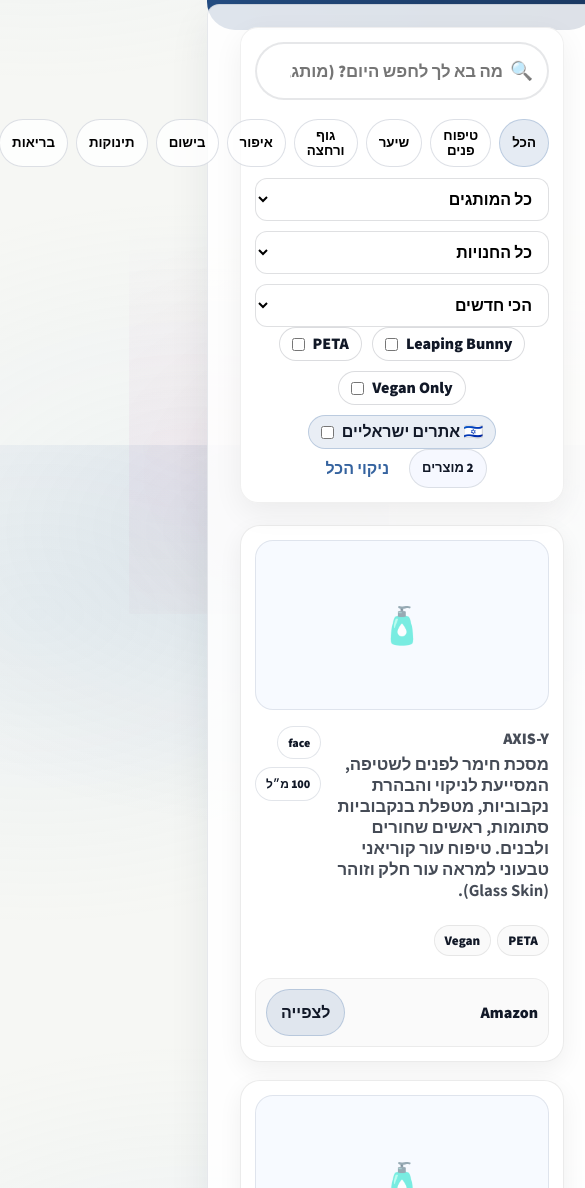
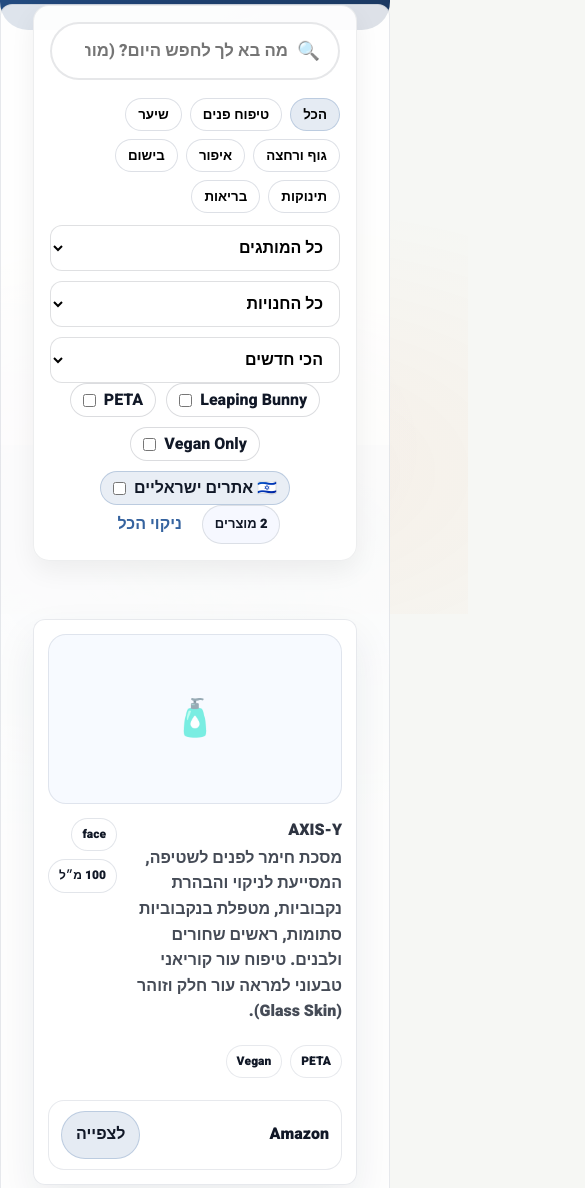
Before and after one commit to ChenGolz/kbwg, a plain HTML site: page products.html in a window 390 px wide. Shown: the part 399-1587 px from the top of the page, 585 px wide, since content can reach past the window. Drawn offline with Linux system fonts and the light colour scheme.

Commit message:
Update products.html

```diff
--- a/products.html
+++ b/products.html
@@ -1,108 +1,26 @@
 <!DOCTYPE html>
+
 <html dir="rtl" lang="he">
 <head>
 <meta charset="utf-8"/>
-  <meta name="viewport" content="width=device-width, initial-scale=1"/>
+<meta content="width=device-width, initial-scale=1" name="viewport"/>
 <title>חנות ומאגר מוצרים | Cruelty Free</title>
-  <meta name="description" content="קטלוג קניות ללא ניסויים בבעלי חיים עם סינון חכם וקישורי קנייה"/>
-  <link rel="preconnect" href="https://fonts.googleapis.com"/>
-  <link rel="preconnect" href="https://fonts.gstatic.com" crossorigin/>
-  <link href="https://fonts.googleapis.com/css2?family=Assistant:wght@300;400;600;700;800&display=swap" rel="stylesheet"/>
+<meta content="קטלוג קניות ללא ניסויים בבעלי חיים עם סינון חכם וקישורי קנייה" name="description"/>
+<link href="https://fonts.googleapis.com" rel="preconnect"/>
+<link crossorigin="" href="https://fonts.gstatic.com" rel="preconnect"/>
+<link href="https://fonts.googleapis.com/css2?family=Assistant:wght@300;400;600;700;800&amp;display=swap" rel="stylesheet"/><link href="https://fonts.googleapis.com/css2?family=Heebo:wght@300;400;600;700;800;900&amp;display=swap" rel="stylesheet"/>
 <link href="assets/css/styles.css" rel="stylesheet"/>
 <link href="assets/img/logo.png" rel="icon" type="image/png"/>
-<style>
-/* --- Products page polish (hero untouched) --- */
-.filter-panel .wrap{padding-top:22px;padding-bottom:28px}
-.toolbar-container{
-  position:sticky; top:84px; z-index:30;
-  background:rgba(255,255,255,.88);
-  backdrop-filter:saturate(140%) blur(10px);
-  border:1px solid rgba(0,0,0,.06);
-  border-radius:18px;
-  padding:14px;
-  box-shadow:0 10px 30px rgba(0,0,0,.06);
-}
-@media (max-width: 900px){
-  .toolbar-container{top:72px}
-}
-.search-wrapper{position:relative}
-.search-wrapper input[type="search"]{padding-inline-start:44px}
-.search-btn{
-  position:absolute; inset-inline-start:10px; top:50%;
-  transform:translateY(-50%);
-  border:0; background:transparent; cursor:pointer; opacity:.8;
-}
-.chips-scroll-container{scrollbar-width:thin}
-.chipsRow{gap:8px; flex-wrap:nowrap}
-.chipsRow .chip{border-radius:999px}
-
-.product-grid{margin-top:16px}
-.productCard{
-  display:flex; align-items:stretch; justify-content:space-between;
-  gap:16px;
-  padding:14px;
-  border:1px solid rgba(0,0,0,.08);
-  border-radius:20px;
-  background:#fff;
-  box-shadow:0 8px 24px rgba(0,0,0,.06);
-  transition:transform .15s ease, box-shadow .15s ease;
-}
-.productCard:hover{transform:translateY(-2px); box-shadow:0 14px 36px rgba(0,0,0,.09)}
-.pLeft{min-width:0; flex:1}
-.pBrand{font-weight:800; opacity:.88; margin-bottom:2px}
-.pName{font-weight:700; font-size:1.05rem; line-height:1.25; margin-bottom:8px}
-.tags{display:flex; flex-wrap:wrap; gap:6px; margin-top:6px}
-.tag{
-  display:inline-flex; align-items:center; gap:6px;
-  padding:4px 10px;
-  border-radius:999px;
-  border:1px solid rgba(0,0,0,.08);
-  background:rgba(0,0,0,.02);
-  font-size:.82rem;
-  white-space:nowrap;
-}
-.offerList{
-  display:flex; flex-direction:column; gap:10px;
-  min-width:260px;
-}
-.offer{
-  display:flex; align-items:center; justify-content:space-between;
-  gap:10px;
-  padding:10px;
-  border-radius:16px;
-  border:1px solid rgba(0,0,0,.06);
-  background:rgba(0,0,0,.02);
-}
-.offerStore{font-weight:900}
-.offerMeta{opacity:.8; font-size:.88rem}
-.offerEmpty{justify-content:center}
-
-.emptyState{
-  grid-column:1 / -1;
-  text-align:center;
-  padding:24px;
-  border:1px dashed rgba(0,0,0,.18);
-  border-radius:20px;
-  background:rgba(0,0,0,.02);
-}
-.emptyTitle{font-weight:900; font-size:1.15rem; margin-bottom:6px}
-.emptyText{opacity:.85; margin-bottom:12px}
-.emptyBtn{min-width:200px}
-@media (max-width: 720px){
-  .productCard{flex-direction:column}
-  .offerList{min-width:auto}
-}
-</style>
 </head>
 <body>
 <header class="siteHeader" id="siteHeader">
 <div class="wrap headerRow">
-    <a class="logo" href="index.html" aria-label="דף הבית">
-      <img class="logoImg" src="assets/img/logo.png" width="40" height="40" alt="Cruelty Free"/>
+<a aria-label="דף הבית" class="logo" href="index.html">
+<img alt="Cruelty Free" class="logoImg" height="40" src="assets/img/logo.png" width="40"/>
 <span class="logoText">Cruelty Free</span>
 <span class="logoTag">אתר עם חמלה</span>
 </a>
-    <nav class="nav" aria-label="ניווט ראשי">
+<nav aria-label="ניווט ראשי" class="nav">
 <a aria-current="page" class="active" href="products.html">מוצרים</a>
 <a class="" href="shopping-calendar.html">מבצעים</a>
 <a class="" href="israeli-brands.html">מותגים ישראליים</a>
@@ -115,8 +33,7 @@
 </header>
 <main id="main">
 <section class="hero product-hero heroSmall">
-        <img class="decorPhoto decorCL" src="assets/img/photos/dog-field.jpg" alt="" aria-hidden="true"/>
-
+<img alt="" aria-hidden="true" class="decorPhoto decorCL" src="assets/img/photos/dog-field.jpg"/>
 <div class="wrap heroInner">
 <div class="heroCopy center-text">
 <h1>הבחירה המוסרית שלך</h1>
@@ -129,16 +46,13 @@
 </div>
 </div>
 </section>
-
 <section class="panel filter-panel">
-  <div class="wrap">
-    <div class="toolbar-container">
+<div class="wrap"><div class="productsLayout"><aside aria-label="סינון" class="productsFilters"><div class="toolbar-container">
 <div class="search-wrapper">
-        <input id="q" type="search" autocomplete="off" aria-label="חיפוש מוצרים" placeholder="מה בא לך לחפש היום? (מותג, מוצר...)"/>
-        <button class="search-btn" type="button" aria-hidden="true">🔍</button>
+<input aria-label="חיפוש מוצרים" autocomplete="off" id="q" placeholder="מה בא לך לחפש היום? (מותג, מוצר...)" type="search"/>
+<button aria-hidden="true" class="search-btn" type="button">🔍</button>
 </div>
-
-      <div class="chips-scroll-container" aria-label="קטגוריות">
+<div aria-label="קטגוריות" class="chips-scroll-container">
 <div class="chipsRow">
 <button class="chip active" data-cat="all" type="button">הכל</button>
 <button class="chip" data-cat="face" type="button">טיפוח פנים</button>
@@ -150,7 +64,6 @@
 <button class="chip" data-cat="health" type="button">בריאות</button>
 </div>
 </div>
-
 <div class="filters-actions">
 <div class="select-group">
 <select class="select minimal" id="brandSelect"><option value="">כל המותגים</option></select>
@@ -161,37 +74,30 @@
 <option value="name-az">לפי שם מוצר</option>
 </select>
 </div>
-
-        <div class="toggles-row" aria-label="מסננים מהירים">
+<div aria-label="מסננים מהירים" class="toggles-row">
 <label class="check-pill"><input id="onlyLB" type="checkbox"/> Leaping Bunny</label>
 <label class="check-pill"><input id="onlyPeta" type="checkbox"/> PETA</label>
 <label class="check-pill"><input id="onlyVegan" type="checkbox"/> Vegan Only</label>
 <label class="check-pill highlight"><input id="onlyIsrael" type="checkbox"/> 🇮🇱 אתרים ישראליים</label>
 </div>
-
 <div class="status-bar">
-          <span id="liveCount" class="count-tag">0 מוצרים</span>
+<span class="count-tag" id="liveCount">0 מוצרים</span>
 <button class="btn-link" id="clearFilters" type="button">ניקוי הכל</button>
 </div>
 </div>
-    </div>
-
-    <div id="grid" class="product-grid" aria-label="רשימת מוצרים"></div>
-  </div>
+</div></aside><section aria-label="תוצאות" class="productsResults"><div class="emptyState" hidden="" id="emptyState">לא נמצאו תוצאות. נסי להסיר מסננים או לחפש מילה אחרת.</div><div aria-label="רשימת מוצרים" class="product-grid" id="grid"></div></section></div></div>
 </section>
 </main>
-
-<script defer src="assets/js/products-data.js"></script>
-<script defer src="assets/js/products.js"></script>
+<script defer="" src="assets/js/products-data.js"></script>
+<script defer="" src="assets/js/products.js"></script>
 <footer class="siteFooter">
 <div class="wrap">
-    <div class="footerQuotes" aria-label="ציטוטים">
+<div aria-label="ציטוטים" class="footerQuotes">
 <span class="quotePill">Kindness is my religion</span><span class="quotePill">Live and let live</span><span class="quotePill">Eat like you care</span><span class="quotePill">Compassion is the best fashion</span><span class="quotePill">Be kind to all kinds</span>
 </div>
 <p class="muted">© Cruelty Free · גילוי נאות: חלק מהקישורים הם קישורי שותפים (Affiliate) המאפשרים לקיום האתר</p>
 </div>
 </footer>
-
-<script defer src="assets/js/site.js"></script>
+<script defer="" src="assets/js/site.js"></script>
 </body>
 </html>
```
Lines whose indentation alone changed are shown as unchanged.
